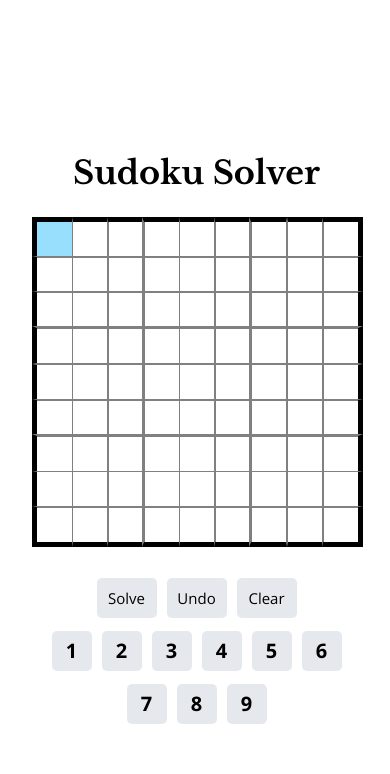
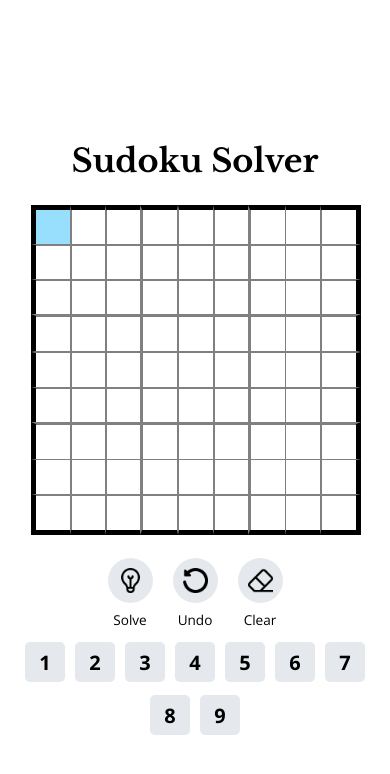
Before and after one commit to miaisakovic/sudoku-solver, a plain HTML site: page index.html in a window 390 px wide. Drawn offline with nearby package versions, Linux system fonts and the light colour scheme; a web font is replaced by a local one.

Commit message:
Improve the design

```diff
--- a/index.html
+++ b/index.html
@@ -1,35 +1,44 @@
 <!DOCTYPE html>
 <html lang="en">
   <head>
-    <meta charset="UTF-8">
-    <meta name="viewport" content="width=device-width, initial-scale=1.0">
+    <meta charset="UTF-8" />
+    <meta name="viewport" content="width=device-width, initial-scale=1.0" />
     <title>Sudoku Solver</title>
     <link rel="stylesheet" href="styles.css" />
-    <link rel="icon" type="image/png" href="favicon.png">
-    <link rel="preconnect" href="https://fonts.googleapis.com">
-    <link rel="preconnect" href="https://fonts.gstatic.com" crossorigin>
-    <link href="https://fonts.googleapis.com/css2?family=Open+Sans:ital,
-wght@0,300..800;1,300..800&display=swap" rel="stylesheet">
-    <link rel="preconnect" href="https://fonts.googleapis.com">
-    <link rel="preconnect" href="https://fonts.gstatic.com" crossorigin>
-    <link href="https://fonts.googleapis.com/css2?family=EB+Garamond:ital,
+    <link rel="icon" type="image/png" href="images/favicon.png" />
+    <link rel="preconnect" href="https://fonts.googleapis.com" />
+    <link rel="preconnect" href="https://fonts.gstatic.com" crossorigin />
+    <link
+      href="https://fonts.googleapis.com/css2?family=Open+Sans:ital,
+wght@0,300..800;1,300..800&display=swap"
+      rel="stylesheet"
+    />
+    <link
+      href="https://fonts.googleapis.com/css2?family=EB+Garamond:ital,
 wght@0,400..800;1,400..800&family=Libre+Baskerville:ital,wght@0,400;0,700;1,
 400&family=Open+Sans:ital,wght@0,300..800;1,300..800&family=Playfair+Display:
-ital,wght@0,400..900;1,400..900&display=swap" rel="stylesheet">
+ital,wght@0,400..900;1,400..900&display=swap"
+      rel="stylesheet"
+    />
   </head>
   <body>
     <div class="container">
       <div class="all-content">
         <h1>Sudoku Solver</h1>
-            <p class="instructions">
+        <div class="instructions">
+          <img src="images/info.png" alt="Information" />
+          <p>
             Please add the known valid numbers by clicking a square and then
             selecting a number.
           </p>
+        </div>
 
         <div class="game">
           <div class="board">
             <!-- First Row -->
-                    <div class="square row-0 col-0 outer-top outer-left selected"><p></p></div>
+            <div class="square row-0 col-0 outer-top outer-left selected">
+              <p></p>
+            </div>
             <div class="square row-0 col-1 outer-top"><p></p></div>
             <div class="square row-0 col-2 outer-top inner-right"><p></p></div>
 
@@ -55,17 +64,29 @@ ital,wght@0,400..900;1,400..900&display=swap" rel="stylesheet">
             <div class="square row-1 col-8 outer-right"><p></p></div>
 
             <!-- Third Row -->
-                    <div class="square row-2 col-0 outer-left inner-bottom"><p></p></div>
+            <div class="square row-2 col-0 outer-left inner-bottom">
+              <p></p>
+            </div>
             <div class="square row-2 col-1 inner-bottom"><p></p></div>
-                    <div class="square row-2 col-2 inner-right inner-bottom"><p></p></div>
+            <div class="square row-2 col-2 inner-right inner-bottom">
+              <p></p>
+            </div>
 
-                    <div class="square row-2 col-3 inner-bottom inner-left"><p></p></div>
+            <div class="square row-2 col-3 inner-bottom inner-left">
+              <p></p>
+            </div>
             <div class="square row-2 col-4 inner-bottom"><p></p></div>
-                    <div class="square row-2 col-5 inner-right inner-bottom"><p></p></div>
+            <div class="square row-2 col-5 inner-right inner-bottom">
+              <p></p>
+            </div>
 
-                    <div class="square row-2 col-6 inner-bottom inner-left"><p></p></div>
+            <div class="square row-2 col-6 inner-bottom inner-left">
+              <p></p>
+            </div>
             <div class="square row-2 col-7 inner-bottom"><p></p></div>
-                    <div class="square row-2 col-8 outer-right inner-bottom"><p></p></div>
+            <div class="square row-2 col-8 outer-right inner-bottom">
+              <p></p>
+            </div>
 
             <!-- Fourth Row -->
             <div class="square row-3 col-0 outer-left inner-top"><p></p></div>
@@ -94,17 +115,29 @@ ital,wght@0,400..900;1,400..900&display=swap" rel="stylesheet">
             <div class="square row-4 col-8 outer-right"><p></p></div>
 
             <!-- Sixth Row -->
-                    <div class="square row-5 col-0 outer-left inner-bottom"><p></p></div>
+            <div class="square row-5 col-0 outer-left inner-bottom">
+              <p></p>
+            </div>
             <div class="square row-5 col-1 inner-bottom"><p></p></div>
-                    <div class="square row-5 col-2 inner-right inner-bottom"><p></p></div>
+            <div class="square row-5 col-2 inner-right inner-bottom">
+              <p></p>
+            </div>
 
-                    <div class="square row-5 col-3 inner-bottom inner-left"><p></p></div>
+            <div class="square row-5 col-3 inner-bottom inner-left">
+              <p></p>
+            </div>
             <div class="square row-5 col-4 inner-bottom"><p></p></div>
-                    <div class="square row-5 col-5 inner-right inner-bottom"><p></p></div>
+            <div class="square row-5 col-5 inner-right inner-bottom">
+              <p></p>
+            </div>
 
-                    <div class="square row-5 col-6 inner-bottom inner-left"><p></p></div>
+            <div class="square row-5 col-6 inner-bottom inner-left">
+              <p></p>
+            </div>
             <div class="square row-5 col-7 inner-bottom"><p></p></div>
-                    <div class="square row-5 col-8 outer-right inner-bottom"><p></p></div>
+            <div class="square row-5 col-8 outer-right inner-bottom">
+              <p></p>
+            </div>
 
             <!-- Seventh Row -->
             <div class="square row-6 col-0 outer-left inner-top"><p></p></div>
@@ -133,24 +166,51 @@ ital,wght@0,400..900;1,400..900&display=swap" rel="stylesheet">
             <div class="square row-7 col-8 outer-right"><p></p></div>
 
             <!-- Ninth Row -->
-                    <div class="square row-8 col-0 outer-bottom outer-left"><p></p></div>
+            <div class="square row-8 col-0 outer-bottom outer-left">
+              <p></p>
+            </div>
             <div class="square row-8 col-1 outer-bottom"><p></p></div>
-                    <div class="square row-8 col-2 outer-bottom inner-right"><p></p></div>
+            <div class="square row-8 col-2 outer-bottom inner-right">
+              <p></p>
+            </div>
 
-                    <div class="square row-8 col-3 outer-bottom inner-left"><p></p></div>
+            <div class="square row-8 col-3 outer-bottom inner-left">
+              <p></p>
+            </div>
             <div class="square row-8 col-4 outer-bottom"><p></p></div>
-                    <div class="square row-8 col-5 outer-bottom inner-right"><p></p></div>
+            <div class="square row-8 col-5 outer-bottom inner-right">
+              <p></p>
+            </div>
 
-                    <div class="square row-8 col-6 outer-bottom inner-left"><p></p></div>
+            <div class="square row-8 col-6 outer-bottom inner-left">
+              <p></p>
+            </div>
             <div class="square row-8 col-7 outer-bottom"><p></p></div>
-                    <div class="square row-8 col-8 outer-bottom outer-right"><p></p></div>
+            <div class="square row-8 col-8 outer-bottom outer-right">
+              <p></p>
+            </div>
           </div>
 
           <div class="buttons">
             <div class="operations">
-                        <button class="solve">Solve</button>
-                        <button class="undo">Undo</button>
-                        <button class="clear">Clear</button>
+              <div>
+                <button class="solve">
+                  <img class="icon" src="images/bulb.png" alt="Light bulb" />
+                </button>
+                <p>Solve</p>
+              </div>
+              <div>
+                <button class="undo">
+                  <img class="icon" src="images/rotate-left.png" alt="Undo" />
+                </button>
+                <p>Undo</p>
+              </div>
+              <div>
+                <button class="clear">
+                  <img class="icon" src="images/eraser.png" alt="Eraser" />
+                </button>
+                <p>Clear</p>
+              </div>
             </div>
 
             <div class="numbers">
--- a/styles.css
+++ b/styles.css
@@ -21,25 +21,25 @@
 }
 
 .inner-top {
-    border-top: 3px gray solid;
+  border-top-width: 3px;
 }
 
 .inner-left {
-    border-left: 3px gray solid;
+  border-left-width: 3px;
 }
 
 .inner-right {
-    border-right: 3px gray solid;
+  border-right-width: 3px;
 }
 
 .inner-bottom {
-    border-bottom: 3px gray solid;
+  border-bottom-width: 3px;
 }
 
 @media (max-width: 499px) {
   .game {
-        gap: 2rem;
-        margin: 1.5rem;
+    gap: 1.5rem;
+    margin: 1rem;
   }
 
   .board {
@@ -53,19 +53,19 @@
   }
 
   .inner-top {
-        border-top: 2px gray solid;
+    border-top-width: 2px;
   }
 
   .inner-left {
-        border-left: 2px gray solid;
+    border-left-width: 2px;
   }
 
   .inner-right {
-        border-right: 2px gray solid;
+    border-right-width: 2px;
   }
 
   .inner-bottom {
-        border-bottom: 2px gray solid;
+    border-bottom-width: 2px;
   }
 }
 
@@ -128,24 +128,32 @@ h1 {
 }
 
 .instructions {
+  display: flex;
+  align-items: center;
   margin: 1.5rem;
   padding: 0px;
 }
 
+.instructions > img {
+  height: 17px;
+  width: 17px;
+  padding-right: 7px;
+}
+
 p,
-.operations > button,
 .numbers > button {
   font-family: "Open Sans", sans-serif;
   font-optical-sizing: auto;
   font-style: normal;
   font-variation-settings: "wdth" 100;
   font-weight: 400;
+  margin: 0px;
 }
 
-.square > p, .numbers > button {
+.square > p,
+.numbers > button {
   font-size: 35px;
   font-weight: 700;
-    margin: 0px;
   text-align: center;
 }
 
@@ -153,7 +161,7 @@ p,
   align-self: center;
   display: flex;
   flex-direction: column;
-    gap: 20px;
+  gap: 10px;
 }
 
 .operations {
@@ -161,13 +169,28 @@ p,
   justify-content: space-between;
 }
 
-.operations > button {
+.operations button {
   background-color: #ced4da85;
   border: none;
-    border-radius: 5px;
-    font-size: 17px;
-    height: 40px;
-    width: 70px;
+  border-radius: 50%;
+  display: flex;
+  align-items: center;
+  justify-content: center;
+  padding: 0px;
+  height: 60px;
+  width: 60px;
+}
+
+.operations p {
+  font-size: 0.85rem;
+  margin-bottom: 15px;
+  margin-top: 7.5px;
+  text-align: center;
+}
+
+.icon {
+  height: 30px;
+  width: 30px;
 }
 
 .numbers {
@@ -188,6 +211,7 @@ p,
 @media (max-width: 499px) {
   h1 {
     font-size: 2rem;
+    margin: 1.5rem;
     margin-top: 55px;
     text-align: center;
   }
@@ -196,7 +220,8 @@ p,
     display: none;
   }
 
-    .square > p, .numbers > button {
+  .square > p,
+  .numbers > button {
     font-size: 25px;
     margin-top: 3px;
   }
@@ -210,12 +235,16 @@ p,
 
   .operations {
     justify-content: center;
-        gap: 10px;
+    gap: 20px;
   }
 
-    .operations > button {
-        height: 40px;
-        width: 70px;
+  .operations button {
+    height: 55px;
+    width: 55px;
+  }
+
+  .operations p {
+    margin-bottom: 0px;
   }
 
   .numbers {
@@ -231,13 +260,19 @@ p,
 }
 
 @media (max-width: 400px) {
-    .square > p, .numbers > button {
+  .square > p,
+  .numbers > button {
     font-size: 20px;
   }
 
-    .operations > button {
-        font-size: 15px;
-        width: 60px;
+  .operations button {
+    height: 45px;
+    width: 45px;
+  }
+
+  .icon {
+    height: 25px;
+    width: 25px;
   }
 
   .numbers > button {
@@ -251,7 +286,8 @@ p,
     font-size: 1.75rem;
   }
 
-    .square > p, .numbers > button {
+  .square > p,
+  .numbers > button {
     margin-top: 0px;
   }
 
@@ -271,7 +307,7 @@ p,
   }
 
   h1 {
-        margin-top: 2.5rem;
+    margin-top: 2rem;
   }
 }
 
```
Also changed, not shown: index.js (+24 -23 lines), images/bulb.png (added), images/eraser.png (added), images/favicon.png (renamed from favicon.png), images/info.png (added), images/rotate-left.png (added). Lines whose indentation alone changed are shown as unchanged.
